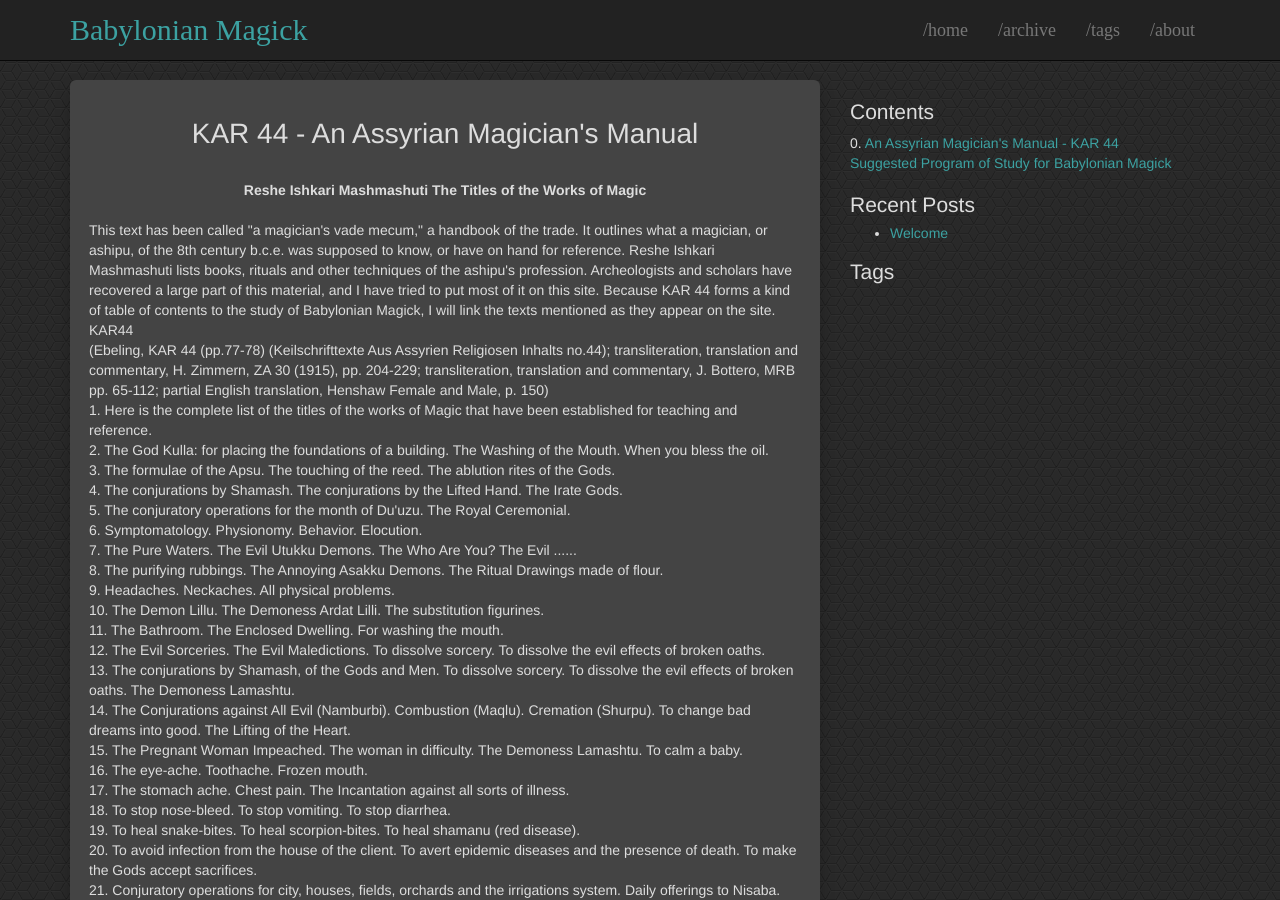
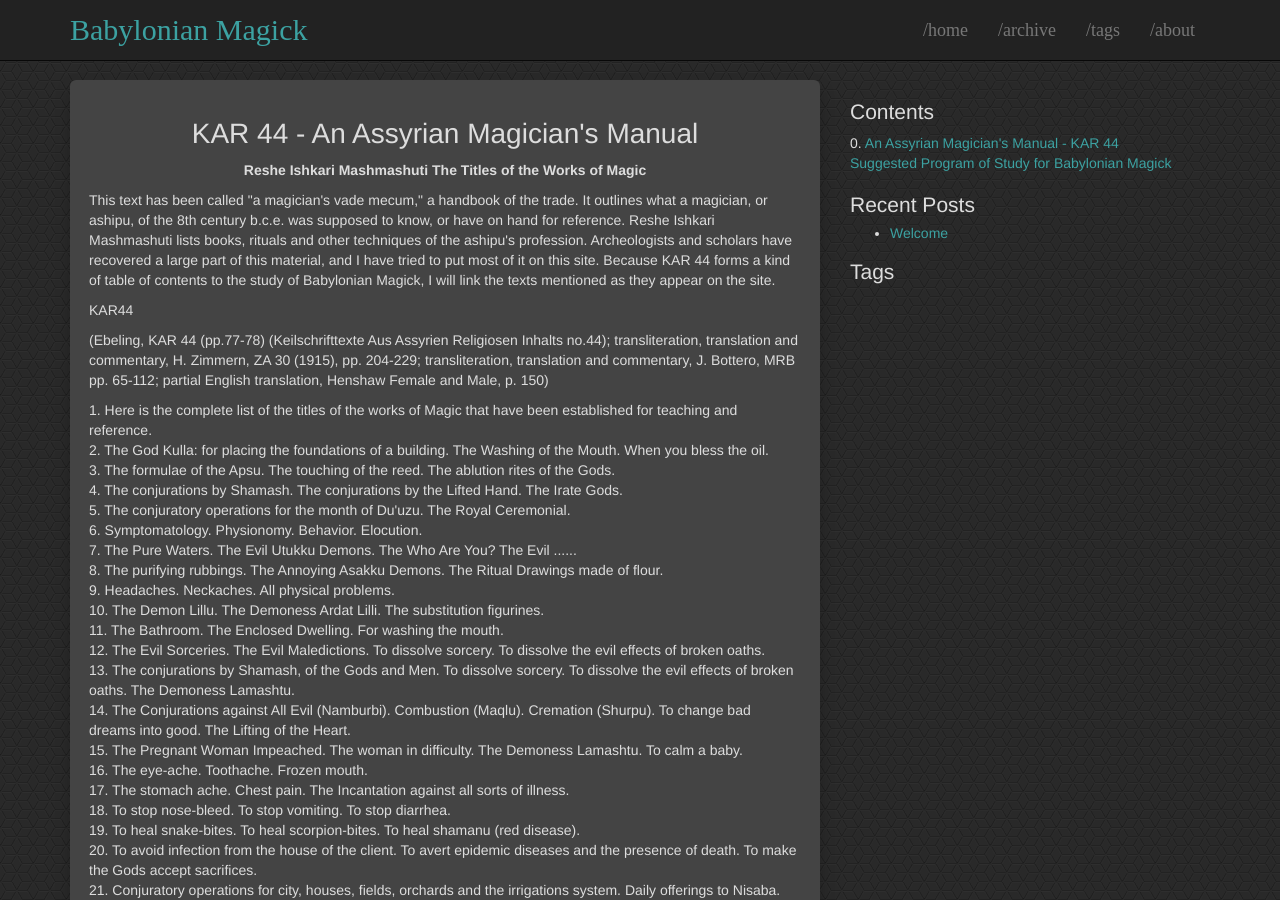
Before and after one commit to abaset/babylon, a Jekyll site: the page built from kar44.html, in a window 1280 px wide and 900 px high. Built offline with Jekyll 4.4.1, drawn with Linux system fonts in a browser that asks for light colours.

Commit message:
Update kar44.html

```diff
--- a/kar44.html
+++ b/kar44.html
@@ -5,16 +5,16 @@ title: An Assyrian Magician's Manual
 ---
 
 <center><h1>KAR 44 - An Assyrian Magician's Manual</h1>
-<br>
+<p></p>
 <b>Reshe Ishkari Mashmashuti
 The Titles of the Works of Magic</b></center>
-<br>
+<p></p>
 This text has been called "a magician's vade mecum," a handbook of the trade. It outlines what a magician, or ashipu, of the 8th century b.c.e. was supposed to know, or have on hand for reference. Reshe Ishkari Mashmashuti lists books, rituals and other techniques of the ashipu's profession. Archeologists and scholars have recovered a large part of this material, and I have tried to put most of it on this site. Because KAR 44 forms a kind of table of contents to the study of Babylonian Magick, I will link the texts mentioned as they appear on the site.
-<br>
+<p></p>
 KAR44
-<br>
+<p></p>
 (Ebeling, KAR 44 (pp.77-78) (Keilschrifttexte Aus Assyrien Religiosen Inhalts no.44); transliteration, translation and commentary, H. Zimmern, ZA 30 (1915), pp. 204-229; transliteration, translation and commentary, J. Bottero, MRB pp. 65-112; partial English translation, Henshaw Female and Male, p. 150)
-<br>
+<p></p>
 1. Here is the complete list of the titles of the works of Magic that have been established for teaching and reference.
 <br>
 2. The God Kulla: for placing the foundations of a building.
```
